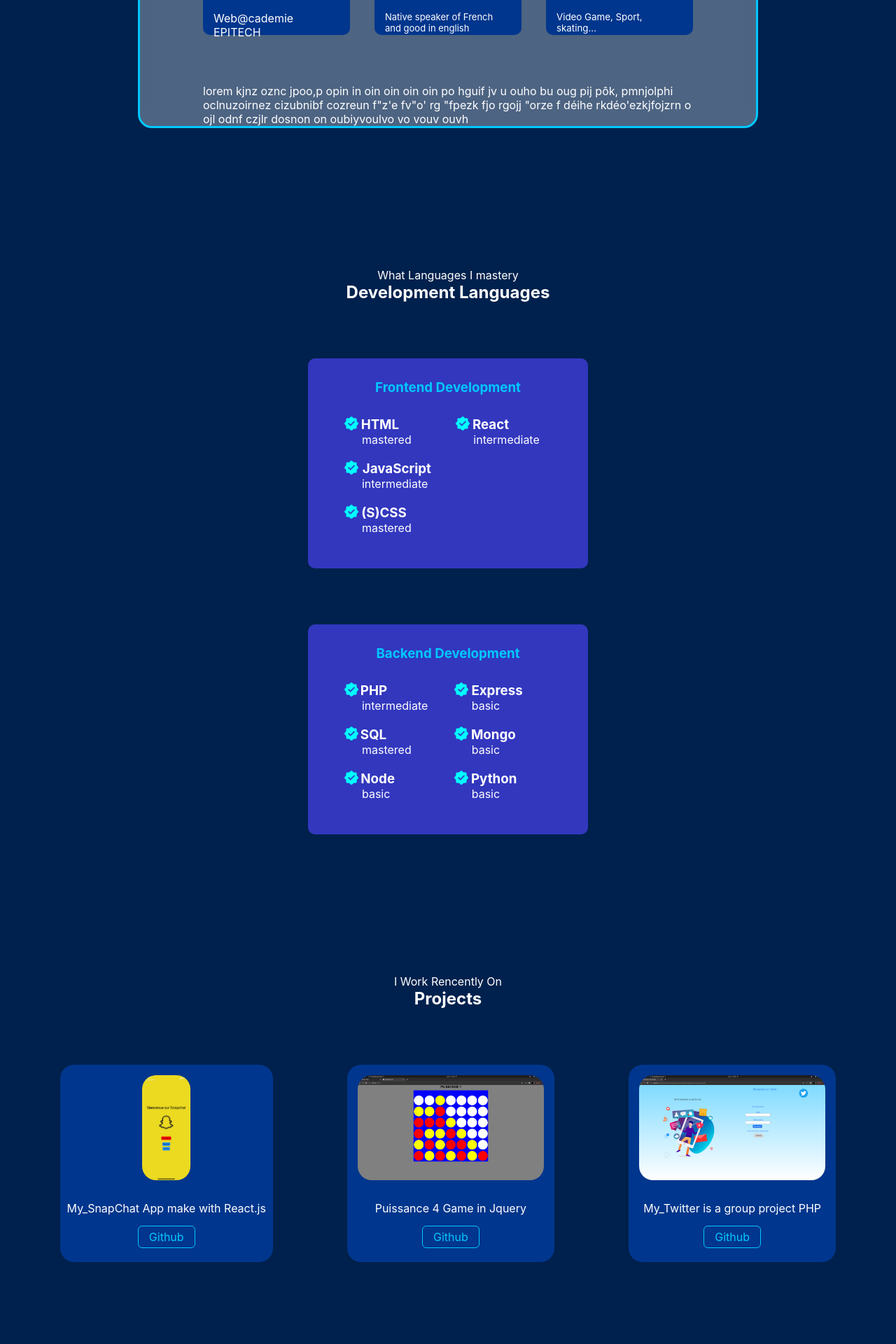
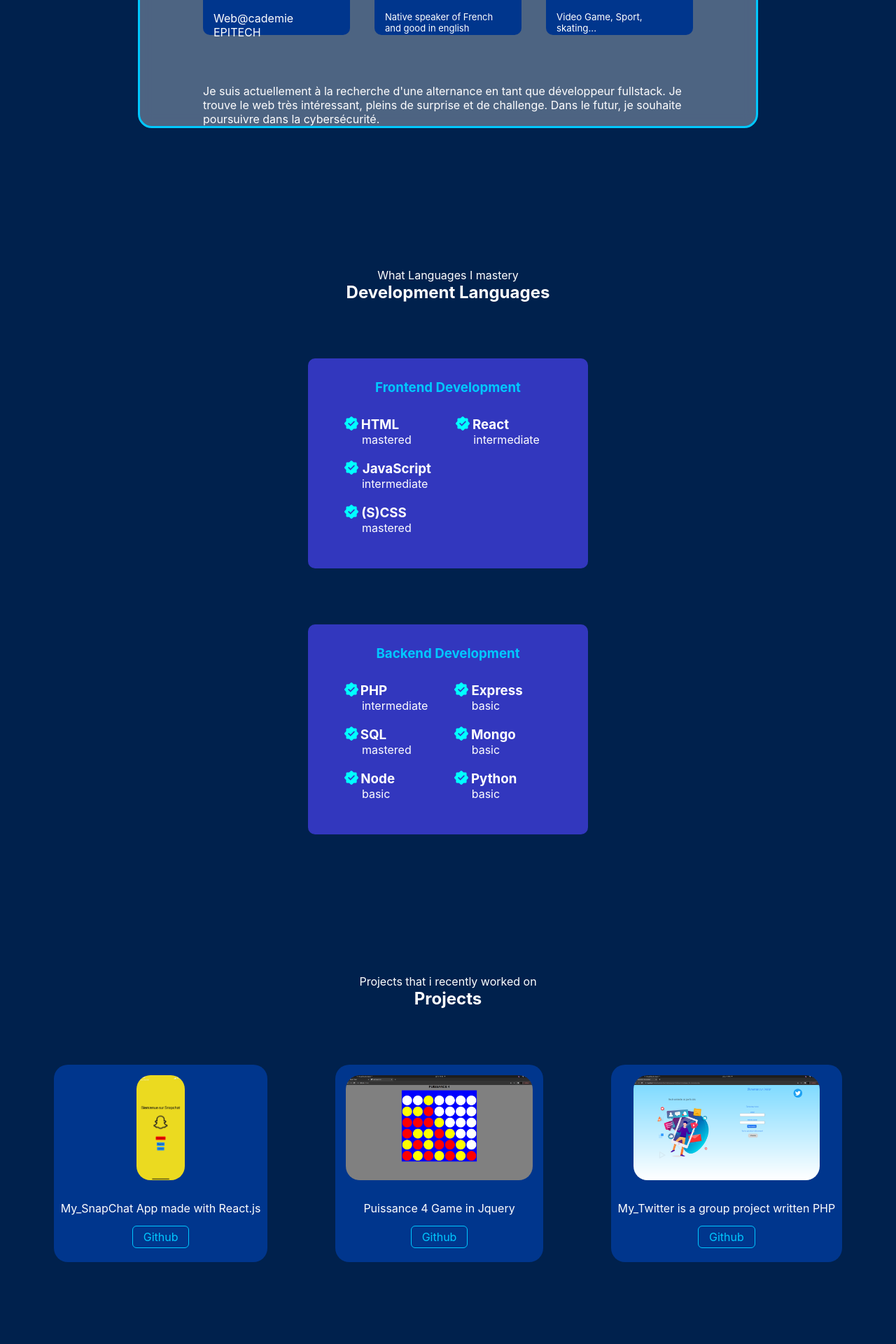
Before and after one commit to nadir42400/react-github-pages, a React (Create React App) app in the folder portfolio/: page / in a window 1280 px wide. Shown: the part 1180-3100 px from the top of the page at 70% size. Built offline with nearby package versions, Linux system fonts and the light colour scheme.

Commit message:
modif et ameloration des titre et des phrases

```diff
--- a/portfolio/src/components/about/about.js
+++ b/portfolio/src/components/about/about.js
@@ -34,9 +34,7 @@ export default function About () {
                                 <p className="TXTarticle" id="ArticleHobby">Video Game, Sport, skating...</p>
                             </article>
                     </div>
-                    <p id="TXTmain">lorem kjnz oznc jpoo,p  opin in oin oin oin oin po hguif jv u ouho bu oug pij pôk,
-                    pmnjolphi oclnuzoirnez cizubnibf cozreun f"z'e fv"o' rg "fpezk fjo rgojj "orze f déihe rkdéo'ezkjfojzrn
-                    o ojl odnf czjlr dosnon on oubiyvoulvo vo vouv ouvh</p>
+                    <p id="TXTmain">Je suis actuellement à la recherche d'une alternance en tant que développeur fullstack. Je trouve le web très intéressant, pleins de surprise et de challenge. Dans le futur, je souhaite poursuivre dans la cybersécurité.</p>
                 </div>
             </div>
         </div>
--- a/portfolio/src/components/contact/constact.js
+++ b/portfolio/src/components/contact/constact.js
@@ -21,7 +21,7 @@ export default function Contact () {
                     <input type="text" placeholder="Object" className="inputContact" id="inputObjectContact"></input>
                     <textarea placeholder="message..." className="inputContact" id="inputMsgContact"></textarea>
 
-                    <input type="submit" id="inputSubmitContact" className="inputContact"></input>
+                    <input type="submit" id="inputSubmitContact" className="inputContact" placeholder="send"></input>
                 </div>
 
                 <div id="DivContacts">
--- a/portfolio/src/components/projects/projects.js
+++ b/portfolio/src/components/projects/projects.js
@@ -10,14 +10,14 @@ export default function Projects() {
     return (
 
         <div id="Projects">
-            <p className="presentationComponent">I Work Rencently On</p>
+            <p className="presentationComponent">Projects that i recently worked on</p>
             <h2 id="titleProject">Projects</h2>
 
             <div id="mainProject">
 
                 <div className="projectContainer">
                     <img src={my_snap} className="imgProject" id="snap" alt="img of project"/>
-                    <p className="projectName">My_SnapChat App make with React.js</p>
+                    <p className="projectName">My_SnapChat App made with React.js</p>
                     <a href="https://github.com/nadir42400/My_snapchat-" className="buttonOfProject">Github</a>
                 </div>
 
@@ -29,7 +29,7 @@ export default function Projects() {
 
                 <div className="projectContainer">
                     <img src={my_twitter} className="imgProject" id="twitter" alt="img of project"/>
-                    <p className="projectName">My_Twitter is a group project PHP</p>
+                    <p className="projectName">My_Twitter is a group project written PHP</p>
                     <a href="https://github.com/nadir42400/My_twitter" className="buttonOfProject">Github</a>
                 </div>
             </div>
```
